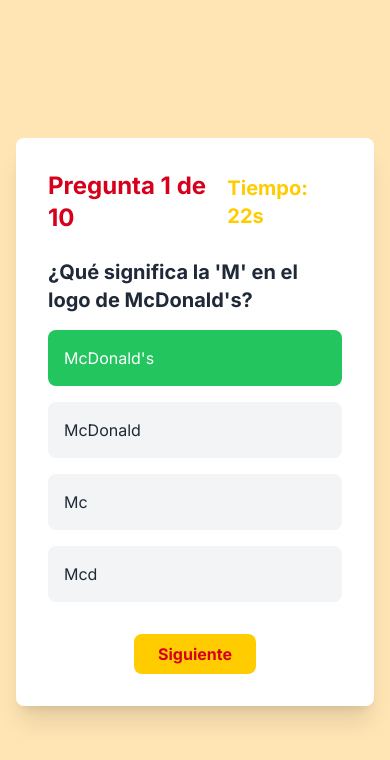
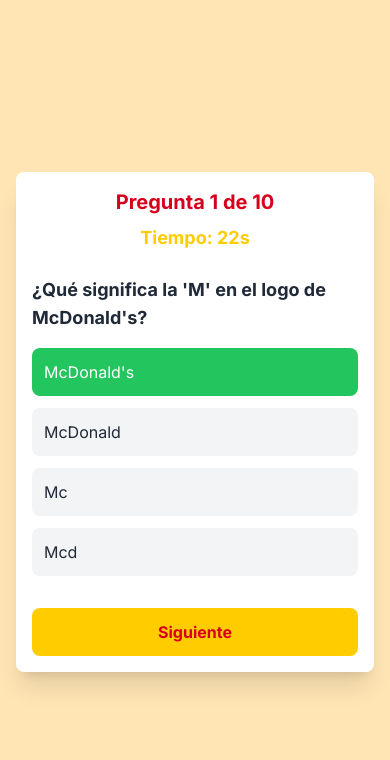
Before and after one commit to Lixxth/Mcplay, a Next.js app: page /games/quiz in a window 390 px wide. Both pictures are taken after a click on the button "McDonald's". Shown: the top 760 px of the page. Built offline with nearby package versions, Linux system fonts and the light colour scheme; no server answers.

Commit message:
Update styles in CatchFriesGame and McQuiz components for improved responsiveness and user experience; adjust text sizes, button layouts, and game area dimensions.

```diff
--- a/components/CatchFriesGame.jsx
+++ b/components/CatchFriesGame.jsx
@@ -117,17 +117,17 @@
   return (
     <div className="min-h-screen bg-[#FFE5B4] flex flex-col items-center justify-center p-4">
       <div className="text-center mb-4">
-        <h1 className="text-3xl font-bold text-[#D6001C] mb-2">
+        <h1 className="text-2xl md:text-3xl font-bold text-[#D6001C] mb-2">
           ¡Atrapa las Papas!
         </h1>
-        <p className="text-xl font-bold text-[#FFCC00]">
+        <p className="text-lg md:text-xl font-bold text-[#FFCC00]">
           Puntos: {score} | Tiempo: {timeLeft}s
         </p>
       </div>
 
       {showReward ? (
-        <div className="text-center">
-          <div className="relative w-64 h-64 mb-8">
+        <div className="text-center w-full max-w-md">
+          <div className="relative w-48 h-48 md:w-64 md:h-64 mx-auto mb-8">
             <div className={`absolute inset-0 transition-transform duration-1000 ${chestOpen ? 'scale-110' : 'scale-100'}`}>
               <Image
                 src={chestOpen ? "/chest-open.png" : "/chest-closed.png"}
@@ -147,33 +147,33 @@
               </div>
             )}
           </div>
-          <h2 className="text-2xl font-bold text-[#D6001C] mb-4">
+          <h2 className="text-xl md:text-2xl font-bold text-[#D6001C] mb-4">
             ¡Felicidades!
           </h2>
-          <p className="text-xl mb-4">Has ganado {score} puntos</p>
+          <p className="text-lg md:text-xl mb-4">Has ganado {score} puntos</p>
           <button
             onClick={handleReturnToMenu}
-            className="bg-[#D6001C] text-white font-bold py-2 px-6 rounded-lg hover:bg-[#B30000] transition-colors"
+            className="w-full md:w-auto bg-[#D6001C] text-white font-bold py-3 px-8 rounded-lg hover:bg-[#B30000] transition-colors"
           >
             Regresar al menú
           </button>
         </div>
       ) : gameOver ? (
-        <div className="text-center">
-          <h2 className="text-2xl font-bold text-[#D6001C] mb-4">
+        <div className="text-center w-full max-w-md">
+          <h2 className="text-xl md:text-2xl font-bold text-[#D6001C] mb-4">
             ¡Juego Terminado!
           </h2>
-          <p className="text-xl mb-4">Puntuación final: {score}</p>
-          <div className="flex gap-4 justify-center">
+          <p className="text-lg md:text-xl mb-4">Puntuación final: {score}</p>
+          <div className="flex flex-col md:flex-row gap-4 justify-center">
             <button
               onClick={showRewardScreen}
-              className="bg-[#FFCC00] text-[#D6001C] font-bold py-2 px-6 rounded-lg hover:bg-[#FFD700] transition-colors"
+              className="w-full md:w-auto bg-[#FFCC00] text-[#D6001C] font-bold py-3 px-8 rounded-lg hover:bg-[#FFD700] transition-colors"
             >
               Ver Recompensa
             </button>
             <button
               onClick={handleReturnToMenu}
-              className="bg-[#D6001C] text-white font-bold py-2 px-6 rounded-lg hover:bg-[#B30000] transition-colors"
+              className="w-full md:w-auto bg-[#D6001C] text-white font-bold py-3 px-8 rounded-lg hover:bg-[#B30000] transition-colors"
             >
               Regresar al menú
             </button>
@@ -182,15 +182,23 @@
       ) : (
         <div
           ref={gameAreaRef}
-          className="relative w-full max-w-md h-[500px] bg-white rounded-lg overflow-hidden cursor-pointer"
+          className="relative w-full max-w-md h-[300px] md:h-[500px] bg-white rounded-lg overflow-hidden cursor-pointer"
           onMouseMove={handleMouseMove}
+          onTouchMove={(e) => {
+            e.preventDefault();
+            const touch = e.touches[0];
+            const rect = gameAreaRef.current.getBoundingClientRect();
+            const x = touch.clientX - rect.left;
+            const percentage = (x / rect.width) * 100;
+            setBoxPosition(Math.max(0, Math.min(100, percentage)));
+          }}
           onClick={!gameLoopRef.current ? startGame : undefined}
         >
           {/* Papas fritas cayendo */}
           {fries.map((fry) => (
             <div
               key={fry.id}
-              className="absolute w-8 h-8"
+              className="absolute w-6 h-6 md:w-8 md:h-8"
               style={{
                 left: `${fry.x}%`,
                 top: `${fry.y}%`,
@@ -209,7 +217,7 @@
 
           {/* Caja de McDonald's */}
           <div
-            className="absolute bottom-0 w-32 h-32"
+            className="absolute bottom-0 w-24 h-24 md:w-32 md:h-32"
             style={{
               left: `${boxPosition}%`,
               transform: 'translateX(-50%)',
--- a/components/McQuiz.jsx
+++ b/components/McQuiz.jsx
@@ -125,38 +125,38 @@
 
   return (
     <div className="min-h-screen bg-[#FFE5B4] flex flex-col items-center justify-center p-4">
-      <div className="bg-white rounded-lg shadow-xl p-8 max-w-2xl w-full">
+      <div className="bg-white rounded-lg shadow-xl p-4 md:p-8 max-w-2xl w-full">
         {showScore ? (
           <div className="text-center">
-            <h2 className="text-3xl font-bold text-[#D6001C] mb-4">¡Quiz Completado!</h2>
-            <p className="text-2xl mb-6">
+            <h2 className="text-2xl md:text-3xl font-bold text-[#D6001C] mb-4">¡Quiz Completado!</h2>
+            <p className="text-xl md:text-2xl mb-6">
               Tu puntuación: {score} de {questions.length}
             </p>
             <button
               onClick={handleReturnToMenu}
-              className="bg-[#D6001C] text-white font-bold py-2 px-6 rounded-lg hover:bg-[#B30000] transition-colors"
+              className="w-full md:w-auto bg-[#D6001C] text-white font-bold py-3 px-8 rounded-lg hover:bg-[#B30000] transition-colors"
             >
               Regresar al menú
             </button>
           </div>
         ) : (
           <>
-            <div className="flex justify-between items-center mb-6">
-              <h2 className="text-2xl font-bold text-[#D6001C]">
+            <div className="flex flex-col md:flex-row justify-between items-center mb-6">
+              <h2 className="text-xl md:text-2xl font-bold text-[#D6001C] mb-2 md:mb-0">
                 Pregunta {currentQuestion + 1} de {questions.length}
               </h2>
-              <div className="text-xl font-bold text-[#FFCC00]">
+              <div className="text-lg md:text-xl font-bold text-[#FFCC00]">
                 Tiempo: {timeLeft}s
               </div>
             </div>
             <div className="mb-8">
-              <h3 className="text-xl font-bold mb-4">{questions[currentQuestion].question}</h3>
-              <div className="grid grid-cols-1 gap-4">
+              <h3 className="text-lg md:text-xl font-bold mb-4">{questions[currentQuestion].question}</h3>
+              <div className="grid grid-cols-1 gap-3 md:gap-4">
                 {questions[currentQuestion].options.map((option, index) => (
                   <button
                     key={index}
                     onClick={() => handleAnswerClick(option)}
-                    className={`p-4 rounded-lg text-left transition-colors ${
+                    className={`p-3 md:p-4 rounded-lg text-left transition-colors ${
                       selectedAnswer === option
                         ? option === questions[currentQuestion].correctAnswer
                           ? 'bg-green-500 text-white'
@@ -174,7 +174,7 @@
               <div className="text-center">
                 <button
                   onClick={handleNextQuestion}
-                  className="bg-[#FFCC00] text-[#D6001C] font-bold py-2 px-6 rounded-lg hover:bg-[#FFD700] transition-colors"
+                  className="w-full md:w-auto bg-[#FFCC00] text-[#D6001C] font-bold py-3 px-8 rounded-lg hover:bg-[#FFD700] transition-colors"
                 >
                   {currentQuestion + 1 === questions.length ? 'Finalizar' : 'Siguiente'}
                 </button>
```
